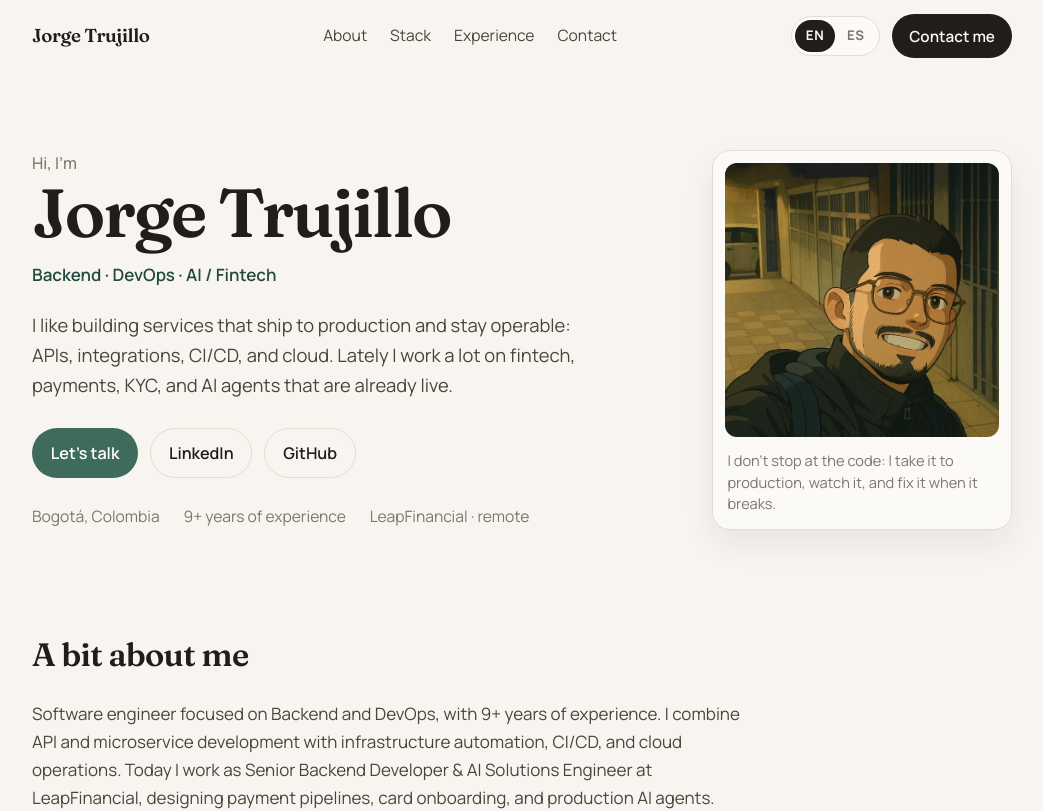
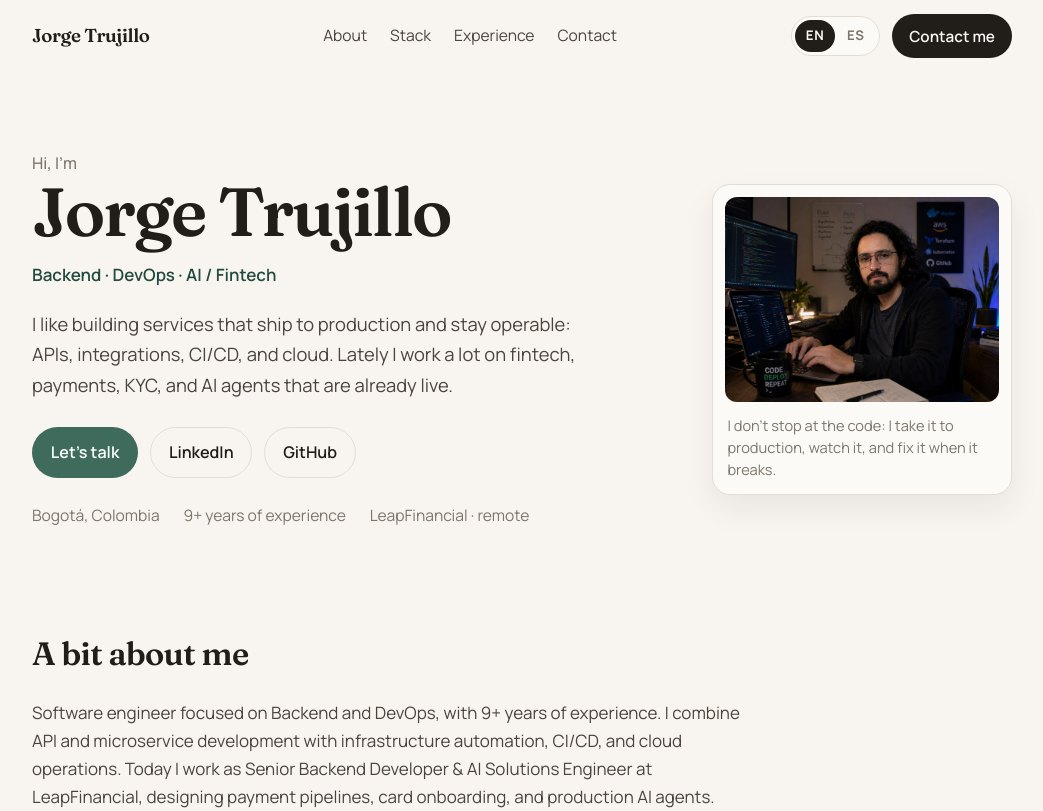
Before and after one commit to MatiusRock1/profile, a React (Vite) app in the folder web/: page / in a window 1280 px wide. Shown: the top 811 px of the page, without its empty margins (118-1161 px from the left). Built offline with nearby package versions, Linux system fonts and the light colour scheme.

Commit message:
Update profile portrait crop
fix: replaces the hero portrait with the new desk photo and adjusts the image frame aspect ratio and focal point so the face stays centered.

```diff
--- a/web/src/App.css
+++ b/web/src/App.css
@@ -206,7 +206,7 @@
 
 .hero__photo {
   justify-self: center;
-  width: min(100%, 310px);
+  width: min(100%, 380px);
 }
 
 .hero__photo figure {
@@ -222,9 +222,9 @@
   display: block;
   width: 100%;
   height: auto;
-  aspect-ratio: 1 / 1;
+  aspect-ratio: 4 / 3;
   object-fit: cover;
-  object-position: center 28%;
+  object-position: 68% 22%;
   border-radius: 12px;
   background: var(--photo-frame);
 }
```
Also changed, not shown: web/public/portrait.jpg.
